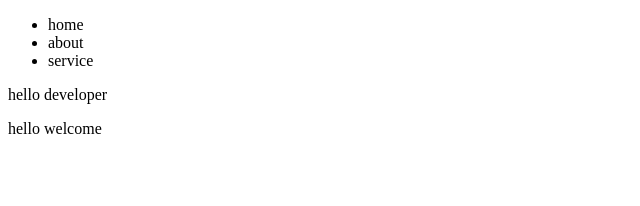
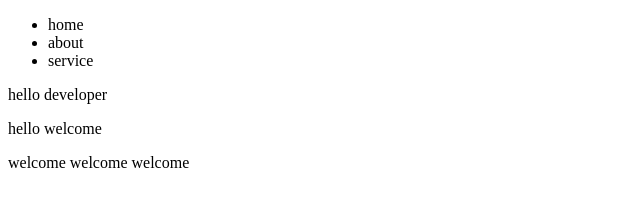
Before and after one commit to hari1406/project-frontend, a plain HTML site: page index.html in a window 1280 px wide. Shown: the whole page, without its empty margins (0-640 px from the left). Drawn offline with Linux system fonts and the light colour scheme.

Commit message:
new tag added

```diff
--- a/index.html
+++ b/index.html
@@ -13,5 +13,6 @@
     </ul>
     <p>hello developer</p>
     <p>hello welcome</p>
+    <p>welcome welcome welcome</p>
 </body>
 </html>
```
